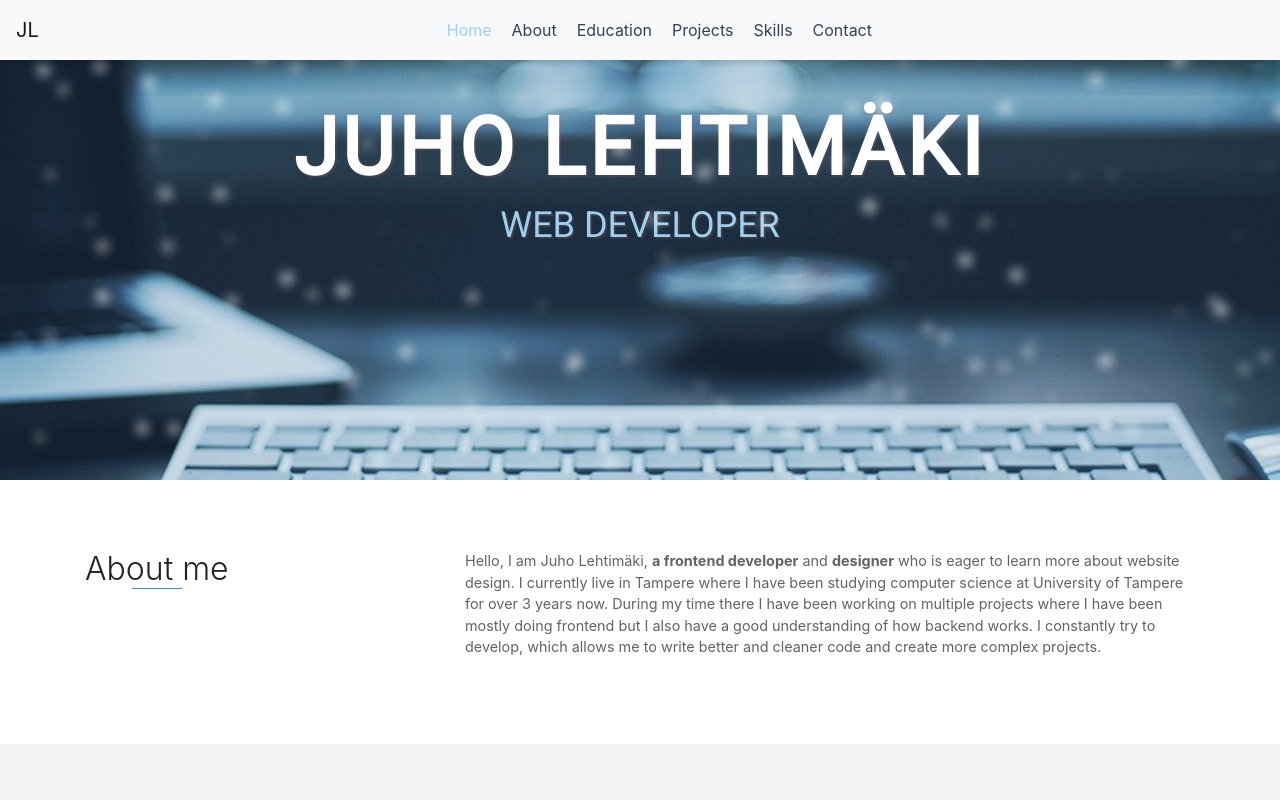
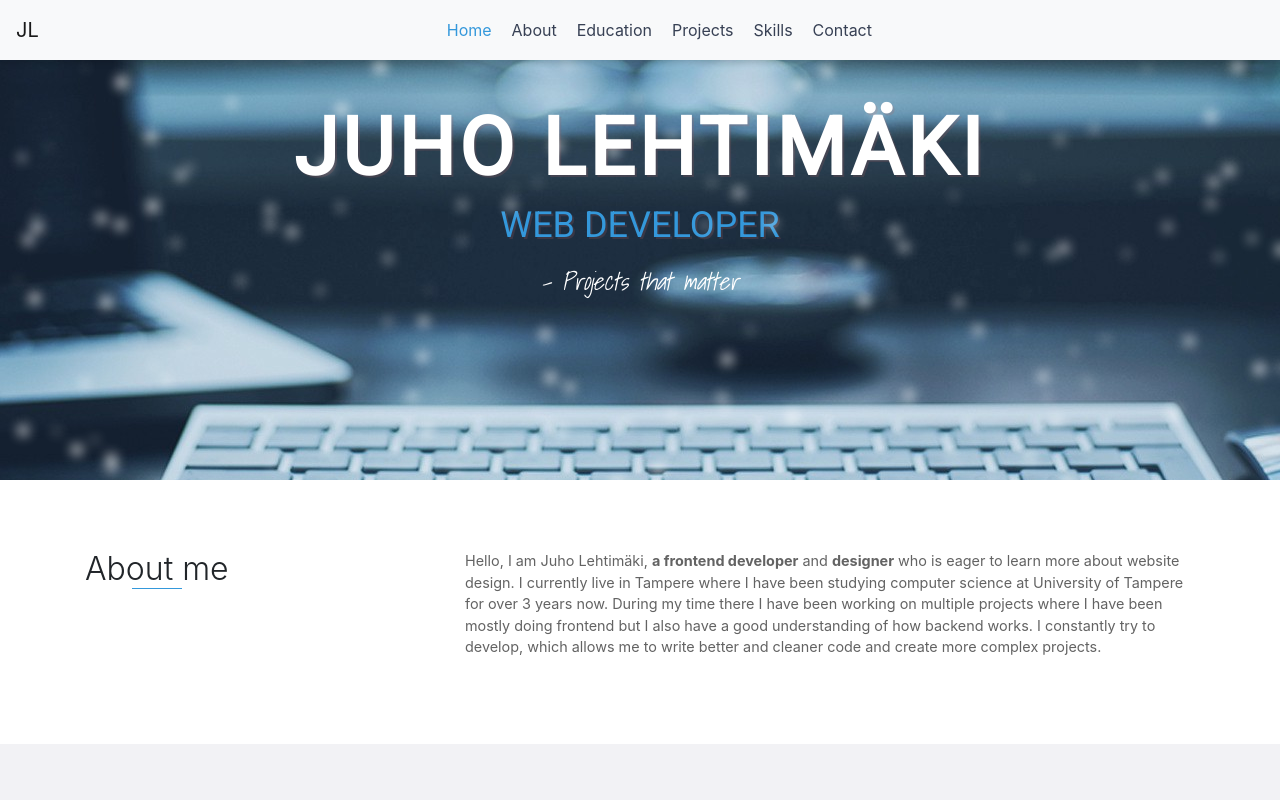
Before and after one commit to juholehtimaki/portfolio-app, a React (Create React App) app in the folder client/: page / in a window 1280 px wide. Shown: the top 800 px of the page. Built offline with nearby package versions, Linux system fonts and the light colour scheme.

Commit message:
header update

```diff
--- a/client/public/index.html
+++ b/client/public/index.html
@@ -18,6 +18,10 @@
     />
     <link
       href="https://fonts.googleapis.com/css?family=Roboto&display=swap"
+      rel="stylesheet"
+    />
+    <link
+      href="https://fonts.googleapis.com/css?family=Shadows+Into+Light&display=swap"
       rel="stylesheet"
     />
     <link
--- a/client/src/components/Header.jsx
+++ b/client/src/components/Header.jsx
@@ -14,6 +14,7 @@ export const Header = () => {
           <strong>JUHO LEHTIMÄKI</strong>
         </h1>
         <h3>Web Developer</h3>
+        <h4>- Projects that matter</h4>
       </div>
     </div>
   );
--- a/client/src/sass/main.scss
+++ b/client/src/sass/main.scss
@@ -124,9 +124,15 @@ $section-paddings: 70px;
       font-family: "Roboto", sans-serif;
       text-transform: uppercase;
       margin-top: 0px;
-      color: #a0cfee;
+      color: #3498db;
       font-weight: 500;
       font-size: 2.25em;
+    }
+    h4 {
+      margin-top: 20px;
+      color: #fff;
+      font-style: italic;
+      font-family: "Shadows Into Light", cursive;
     }
   }
 }
@@ -424,7 +430,7 @@ footer {
         text-decoration: underline;
       }
       &.active {
-        color: #a0cfee;
+        color: #3498db;
       }
     }
   }
```
